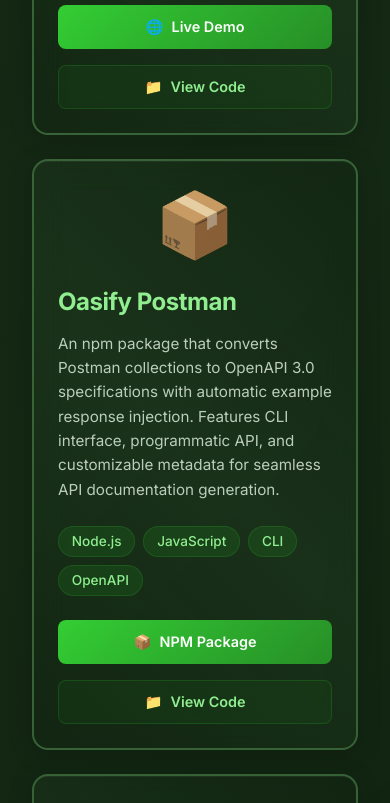
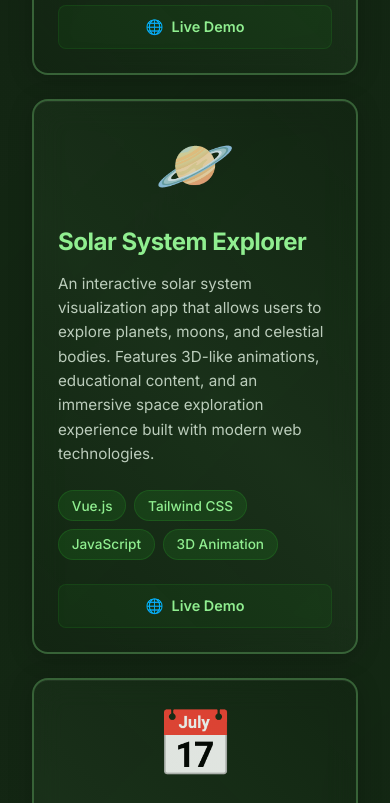
Before and after one commit to leon-99/wka-portfolio, a Vue app: page / in a window 390 px wide. Shown: the part 10160-10963 px from the top of the page. Built offline with nearby package versions, Linux system fonts and the light colour scheme.

Commit message:
Refactor Projects section: Enhance project card structure by utilizing a dynamic data-driven approach for project details, including titles, descriptions, and links. Improve filtering functionality and update CSS for button styles and hover effects, ensuring a more cohesive and responsive design.

```diff
--- a/src/components/Projects.vue
+++ b/src/components/Projects.vue
@@ -9,7 +9,7 @@
       <!-- Filter Buttons -->
       <div class="filter-container">
                  <button
-           class="filter-btn active"
+           class="filter-btn"
            @click="filterProjects('all')"
            :class="{ active: activeFilter === 'all' }"
          >
@@ -35,91 +35,66 @@
       </div>
 
       <div class="projects-grid">
-                 <!-- Weather App Project -->
-         <div class="project-card glass-card" data-project="weather" data-category="websites">
+        <div
+          v-for="project in filteredProjects"
+          :key="project.id"
+          class="project-card glass-card"
+          :data-project="project.id"
+          :data-category="project.category"
+        >
           <div class="project-image">
-            <div class="project-icon">🌤️</div>
+            <div class="project-icon">{{ project.icon }}</div>
           </div>
           <div class="project-content">
-            <h3 class="project-title">Weather Info App</h3>
-            <p class="project-description">
-              A modern weather application built with Vue.js and Tailwind CSS, featuring real-time weather data,
-              location-based forecasts, and a responsive design. Includes current conditions, hourly forecasts,
-              and 7-day predictions with beautiful weather icons and intuitive user interface.
-            </p>
+            <h3 class="project-title">{{ project.title }}</h3>
+            <p class="project-description">{{ project.description }}</p>
             <div class="project-tech">
-              <span class="tech-tag">Vue.js</span>
-              <span class="tech-tag">Tailwind CSS</span>
-              <span class="tech-tag">JavaScript</span>
-              <span class="tech-tag">Weather API</span>
+              <span
+                v-for="tech in project.technologies"
+                :key="tech"
+                class="tech-tag"
+              >
+                {{ tech }}
+              </span>
             </div>
                          <div class="project-links">
-              <a href="https://weather-info-leon.netlify.app/" target="_blank" rel="noopener noreferrer" class="btn-live">
-                <span>🌐</span>
-                Live Demo
+               <a
+                 v-if="project.liveUrl"
+                 :href="project.liveUrl"
+                 target="_blank"
+                 rel="noopener noreferrer"
+                 class="btn-live"
+               >
+                 <span>{{ project.liveIcon }}</span>
+                 {{ project.liveText }}
                </a>
-              <a href="#" class="btn-code" @click="showComingSoon">
-                <span>📁</span>
-                View Code
+               <a
+                 v-if="project.codeUrl"
+                 :href="project.codeUrl"
+                 target="_blank"
+                 rel="noopener noreferrer"
+                 class="btn-code"
+               >
+                 <span>{{ project.codeIcon }}</span>
+                 {{ project.codeText }}
                </a>
-            </div>
-          </div>
-        </div>
-
-                 <!-- Oasify Postman Project -->
-         <div class="project-card glass-card" data-project="oasify-postman" data-category="packages">
-           <div class="project-image">
-             <div class="project-icon">📦</div>
-           </div>
-           <div class="project-content">
-             <h3 class="project-title">Oasify Postman</h3>
-             <p class="project-description">
-               An npm package that converts Postman collections to OpenAPI 3.0 specifications with automatic
-               example response injection. Features CLI interface, programmatic API, and customizable metadata
-               for seamless API documentation generation.
-             </p>
-             <div class="project-tech">
-               <span class="tech-tag">Node.js</span>
-               <span class="tech-tag">JavaScript</span>
-               <span class="tech-tag">CLI</span>
-               <span class="tech-tag">OpenAPI</span>
-             </div>
-             <div class="project-links">
-               <a href="https://www.npmjs.com/package/oasify-postman" target="_blank" rel="noopener noreferrer" class="btn-live">
-                 <span>📦</span>
-                 NPM Package
+               <a
+                 v-if="project.contactUrl"
+                 :href="project.contactUrl"
+                 class="btn-contact"
+               >
+                 <span>{{ project.contactIcon }}</span>
+                 {{ project.contactText }}
                </a>
-               <a href="#" class="btn-code" @click="showComingSoon">
-                 <span>📁</span>
-                 View Code
-               </a>
-             </div>
-           </div>
-         </div>
-
-         <!-- Coming Soon Project -->
-         <div class="project-card glass-card coming-soon" data-project="coming-soon">
-           <div class="project-image">
-             <div class="project-icon">🚀</div>
-           </div>
-           <div class="project-content">
-             <h3 class="project-title">More Projects Coming Soon</h3>
-             <p class="project-description">
-               I'm currently working on exciting new projects that showcase modern web technologies,
-               innovative solutions, and cutting-edge development practices. These projects will demonstrate
-               my expertise in full-stack development, cloud architecture, and user experience design.
-             </p>
-             <div class="project-tech">
-               <span class="tech-tag">Full-Stack</span>
-               <span class="tech-tag">Cloud</span>
-               <span class="tech-tag">Modern UI/UX</span>
-               <span class="tech-tag">Innovation</span>
-             </div>
-             <div class="project-links">
-               <a href="#contact" class="btn-contact">
-                 <span>💬</span>
-                 Let's Connect
-               </a>
+               <!-- Show coming soon message for projects without live/code URLs -->
+               <button
+                 v-if="!project.liveUrl && !project.codeUrl && !project.contactUrl"
+                 @click="showComingSoon"
+                 class="btn-code"
+               >
+                 <span>{{ project.codeIcon }}</span>
+                 {{ project.codeText }}
+               </button>
              </div>
           </div>
         </div>
@@ -129,14 +104,125 @@
 </template>
 
 <script setup lang="ts">
-import { onMounted, nextTick, ref } from 'vue'
+import { onMounted, nextTick, ref, computed } from 'vue'
 import { gsap } from 'gsap'
 import { ScrollTrigger } from 'gsap/ScrollTrigger'
 
 gsap.registerPlugin(ScrollTrigger)
 
+// Project data structure
+interface Project {
+  id: string
+  title: string
+  description: string
+  icon: string
+  category: 'websites' | 'packages'
+  technologies: string[]
+  liveUrl?: string
+  liveIcon: string
+  liveText: string
+  codeUrl?: string
+  codeIcon: string
+  codeText: string
+  contactUrl?: string
+  contactIcon?: string
+  contactText?: string
+}
+
+// Projects data
+const projects = ref<Project[]>([
+  {
+    id: 'weather-app',
+    title: 'Weather Info App',
+    description: 'A modern weather application built with Vue.js and Tailwind CSS, featuring real-time weather data, location-based forecasts, and a responsive design. Includes current conditions, hourly forecasts, and 7-day predictions with beautiful weather icons and intuitive user interface.',
+    icon: '🌤️',
+    category: 'websites',
+    technologies: ['Vue.js', 'Tailwind CSS', 'JavaScript', 'Weather API'],
+    liveUrl: 'https://weather-info-leon.netlify.app/',
+    liveIcon: '🌐',
+    liveText: 'Live Demo',
+    codeIcon: '📁',
+    codeText: 'View Code'
+  },
+  {
+    id: 'solar-system',
+    title: 'Solar System Explorer',
+    description: 'An interactive solar system visualization app that allows users to explore planets, moons, and celestial bodies. Features 3D-like animations, educational content, and an immersive space exploration experience built with modern web technologies.',
+    icon: '🪐',
+    category: 'websites',
+    technologies: ['Vue.js', 'Tailwind CSS', 'JavaScript', '3D Animation'],
+    liveUrl: 'https://solar-system-leon.netlify.app/',
+    liveIcon: '🌐',
+    liveText: 'Live Demo',
+    codeIcon: '📁',
+    codeText: 'View Code'
+  },
+  {
+    id: 'weeks-of-life',
+    title: 'Weeks of Life',
+    description: 'A life visualization app that displays your life in weeks, helping you visualize time and make the most of every moment. Features an intuitive interface to track milestones, goals, and life events in a unique weekly grid format.',
+    icon: '📅',
+    category: 'websites',
+    technologies: ['Vue.js', 'Tailwind CSS', 'JavaScript', 'Life Tracking'],
+    liveUrl: 'https://weeks-of-life-leon.netlify.app/',
+    liveIcon: '🌐',
+    liveText: 'Live Demo',
+    codeIcon: '📁',
+    codeText: 'View Code'
+  },
+  {
+    id: 'oasify-postman',
+    title: 'Oasify Postman',
+    description: 'An npm package that converts Postman collections to OpenAPI 3.0 specifications with automatic example response injection. Features CLI interface, programmatic API, and customizable metadata for seamless API documentation generation.',
+    icon: '📦',
+    category: 'packages',
+    technologies: ['Node.js', 'JavaScript', 'CLI', 'OpenAPI'],
+    liveUrl: 'https://www.npmjs.com/package/oasify-postman',
+    liveIcon: '📦',
+    liveText: 'NPM Package',
+    codeIcon: '📁',
+    codeText: 'View Code'
+  },
+  {
+    id: 'laravel-entity-generator',
+    title: 'Laravel Entity Generator',
+    description: 'A Laravel command that generates complete CRUD operations in a service-based architecture. Automates the creation of controllers, services, and more, allowing developers to focus on building their application logic instead of boilerplate code.',
+    icon: '⚙️',
+    category: 'packages',
+    technologies: ['Laravel', 'PHP', 'CLI', 'CRUD'],
+    codeUrl: 'https://github.com/leon-99/laravel-entity-generator',
+    liveIcon: '📁',
+    liveText: 'View Code',
+    codeIcon: '📦',
+    codeText: 'Package'
+  },
+     {
+     id: 'coming-soon',
+     title: 'More Projects Coming Soon',
+     description: 'I\'m currently working on exciting new projects that showcase modern web technologies, innovative solutions, and cutting-edge development practices. These projects will demonstrate my expertise in full-stack development, cloud architecture, and user experience design.',
+     icon: '🚀',
+     category: 'websites',
+     technologies: ['Full-Stack', 'Cloud', 'Modern UI/UX', 'Innovation'],
+     contactUrl: '#contact',
+     contactIcon: '💬',
+     contactText: "Let's Connect",
+     liveIcon: '💬',
+     liveText: "Let's Connect",
+     codeIcon: '📁',
+     codeText: 'View Code'
+   }
+])
+
 // Filter state
 const activeFilter = ref('all')
+
+// Computed filtered projects
+const filteredProjects = computed(() => {
+  if (activeFilter.value === 'all') {
+    return projects.value
+  }
+  return projects.value.filter(project => project.category === activeFilter.value)
+})
 
 onMounted(async () => {
   await nextTick()
@@ -255,30 +341,6 @@
 // Function to filter projects
 const filterProjects = (category: string) => {
   activeFilter.value = category
-  const projectCards = document.querySelectorAll('.project-card')
-
-  projectCards.forEach(card => {
-    const cardCategory = card.getAttribute('data-category')
-    const cardElement = card as HTMLElement
-
-    if (category === 'all' || cardCategory === category) {
-      cardElement.style.display = 'flex'
-      // Animate card appearance
-      gsap.fromTo(card, {
-        opacity: 0,
-        scale: 0.8,
-        y: 20
-      }, {
-        opacity: 1,
-        scale: 1,
-        y: 0,
-        duration: 0.5,
-        ease: 'back.out(1.7)'
-      })
-    } else {
-      cardElement.style.display = 'none'
-    }
-  })
 }
 </script>
 
@@ -461,38 +523,43 @@
 }
 
 .btn-live {
-  background: linear-gradient(135deg, #32CD32, #228B22);
-  color: white;
+  background: rgba(34, 139, 34, 0.1);
+  color: #90EE90;
+  border: 1px solid rgba(34, 139, 34, 0.2);
 }
 
 .btn-live:hover {
+  background: rgba(34, 139, 34, 0.15);
+  border-color: rgba(34, 139, 34, 0.4);
   transform: translateY(-2px);
-  box-shadow: 0 8px 25px rgba(34, 139, 34, 0.4);
-  background: linear-gradient(135deg, #228B22, #32CD32);
+  box-shadow: 0 10px 30px rgba(34, 139, 34, 0.2);
 }
 
 .btn-code {
   background: rgba(34, 139, 34, 0.1);
   color: #90EE90;
-  border: 1px solid rgba(34, 139, 34, 0.3);
+  border: 1px solid rgba(34, 139, 34, 0.2);
 }
 
 .btn-code:hover {
-  background: rgba(34, 139, 34, 0.2);
-  border-color: rgba(34, 139, 34, 0.5);
+  background: rgba(34, 139, 34, 0.15);
+  border-color: rgba(34, 139, 34, 0.4);
   transform: translateY(-2px);
+  box-shadow: 0 10px 30px rgba(34, 139, 34, 0.2);
 }
 
 .btn-contact {
-  background: linear-gradient(135deg, #32CD32, #228B22);
-  color: white;
+  background: rgba(34, 139, 34, 0.1);
+  color: #90EE90;
+  border: 1px solid rgba(34, 139, 34, 0.2);
   width: 100%;
 }
 
 .btn-contact:hover {
+  background: rgba(34, 139, 34, 0.15);
+  border-color: rgba(34, 139, 34, 0.4);
   transform: translateY(-2px);
-  box-shadow: 0 8px 25px rgba(34, 139, 34, 0.4);
-  background: linear-gradient(135deg, #228B22, #32CD32);
+  box-shadow: 0 10px 30px rgba(34, 139, 34, 0.2);
 }
 
 .coming-soon {
```
Lines whose indentation alone changed are shown as unchanged.
